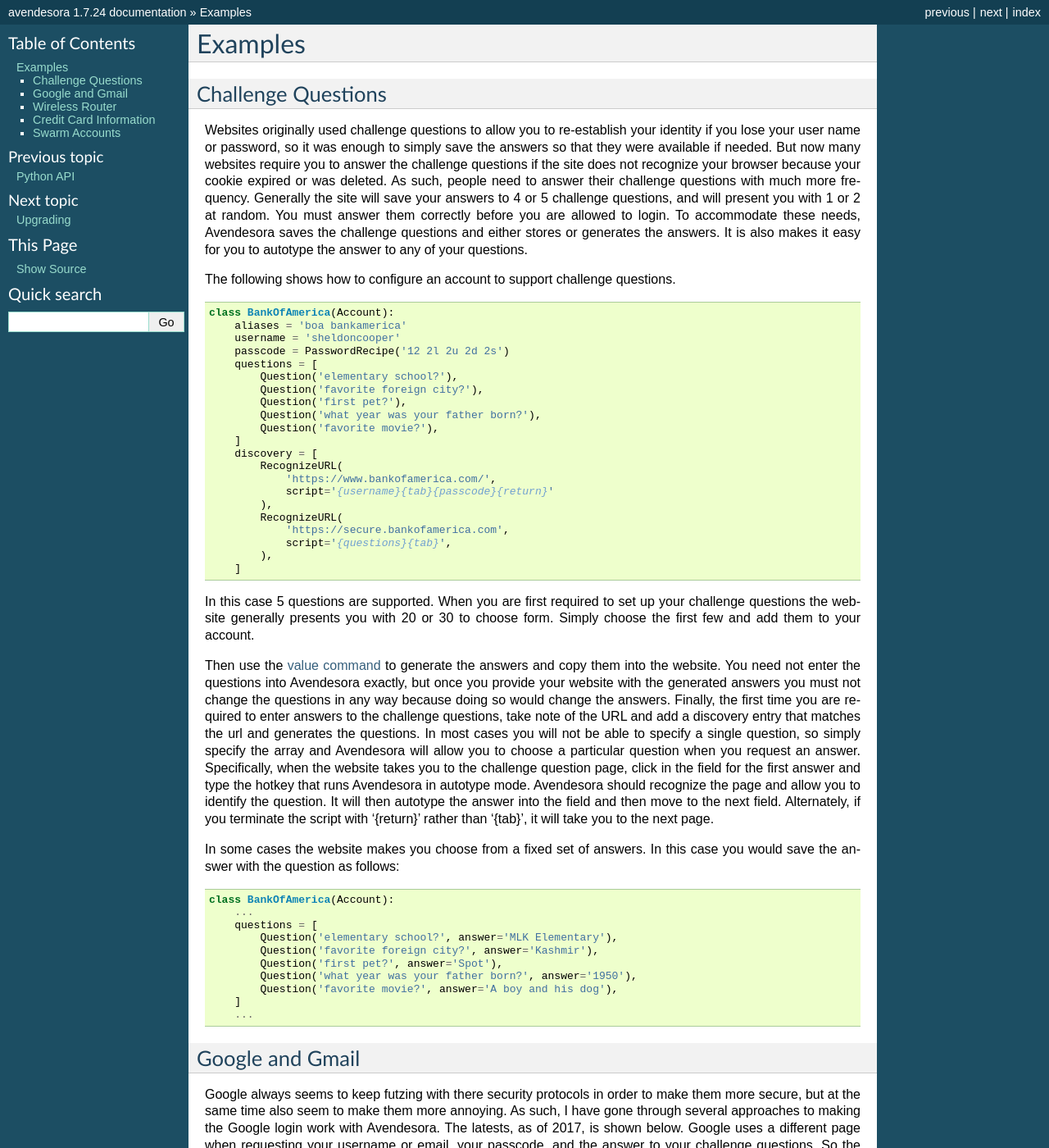
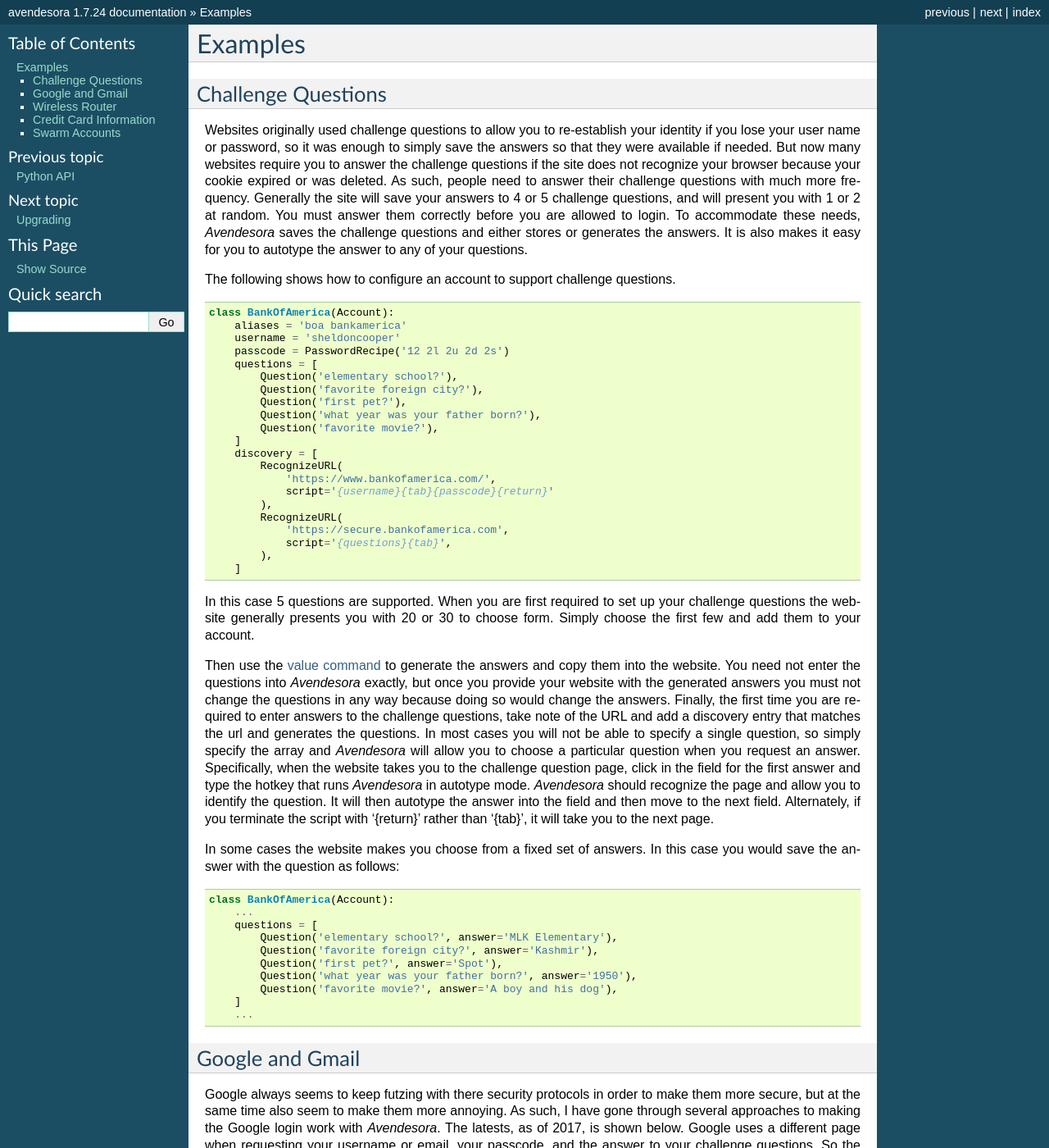
Before and after one commit to KenKundert/avendesora, a Sphinx documentation site: the page built from doc/examples.rst, in a window 1280 px wide and 1400 px high. Shown: the whole window at 82% size. Built offline with Sphinx 7.4.7, drawn with Linux system fonts in a browser that asks for light colours; some of the changed text lies outside the part shown.

Commit message:
Refine the documentation.

```diff
--- a/doc/api.rst
+++ b/doc/api.rst
@@ -27,7 +27,11 @@ relatively high-level interface as shown in this example:
         e.terminate()
 
     try:
-        curl = Run(f'curl --user {username!s}:{passcode!s} {url!s}', 'sOEW0')
+        curl = Run(
+            f'curl -K - {url!s}',
+            stdin = f'user="{username!s}:{passcode!s}"',
+            modes='sOEW0'
+        )
         Path(f'{name!s}.ofx').write_text(curl.stdout)
     except OSError as e:
         fatal(os_error(e))
--- a/doc/examples.rst
+++ b/doc/examples.rst
@@ -17,8 +17,8 @@ browser because your cookie expired or was deleted. As such, people need to
 answer their challenge questions with much more frequency. Generally the site
 will save your answers to 4 or 5 challenge questions, and will present you with
 1 or 2 at random. You must answer them correctly before you are allowed to
-login.  To accommodate these needs, Avendesora saves the challenge questions and
-either stores or generates the answers. It is also makes it easy for you to
+login.  To accommodate these needs, *Avendesora* saves the challenge questions
+and either stores or generates the answers. It is also makes it easy for you to
 autotype the answer to any of your questions.
 
 The following shows how to configure an account to support challenge questions.
@@ -52,18 +52,18 @@ your challenge questions the website generally presents you with 20 or 30 to
 choose form.  Simply choose the first few and add them to your account.
 
 Then use the :ref:`value command <value command>` to generate the answers and
-copy them into the website.  You need not enter the questions into Avendesora
+copy them into the website.  You need not enter the questions into *Avendesora*
 exactly, but once you provide your website with the generated answers you must
 not change the questions in any way because doing so would change the answers.
 Finally, the first time you are required to enter answers to the challenge
 questions, take note of the URL and add a discovery entry that matches the url
 and generates the questions. In most cases you will not be able to specify
-a single question, so simply specify the array and Avendesora will allow you to
-choose a particular question when you request an answer. Specifically, when the
-website takes you to the challenge question page, click in the field for the
-first answer and type the hotkey that runs Avendesora in autotype mode.
-Avendesora should recognize the page and allow you to identify the question. It
-will then autotype the answer into the field and then move to the next field.
+a single question, so simply specify the array and *Avendesora* will allow you
+to choose a particular question when you request an answer. Specifically, when
+the website takes you to the challenge question page, click in the field for the
+first answer and type the hotkey that runs *Avendesora* in autotype mode.
+*Avendesora* should recognize the page and allow you to identify the question.
+It will then autotype the answer into the field and then move to the next field.
 Alternately, if you terminate the script with '{return}' rather than '{tab}', it
 will take you to the next page.
 
@@ -94,9 +94,9 @@ Google and Gmail
 Google always seems to keep futzing with there security protocols in order to
 make them more secure, but at the same time also seem to make them more
 annoying. As such, I have gone through several approaches to making the Google
-login work with Avendesora. The latests, as of 2017, is shown below. Google uses
-a different page when requesting your username or email, your passcode, and the
-answer to your challenge questions. So the current approach is to simply
+login work with *Avendesora*. The latests, as of 2017, is shown below. Google
+uses a different page when requesting your username or email, your passcode, and
+the answer to your challenge questions. So the current approach is to simply
 recognize each of those pages individually.  You can use something like this for
 your Gmail/Google account entry:
 
@@ -194,14 +194,15 @@ resulting in the release of credit card information.  So all careful denizens of
 the web are reluctant to let the websites keep their information. This results
 in you being forced into the tedious task of re-entering this information.
 
-Avendesora can help with this. If you have a website that you find yourself
+*Avendesora* can help with this. If you have a website that you find yourself
 entering credit card information into routinely, then you can use the account
-discovery and autotype features of Avendesora to enter the information for you.
+discovery and autotype features of *Avendesora* to enter the information for
+you.
 
 For example, imagine that you have a Citibank credit card that you use routinely
-on the Costco website.  You can configure Avendesora to automatically enter your
-credit card information into the Costco site with by adding an account discovery
-entry to your Citibank account as follows:
+on the Costco website.  You can configure *Avendesora* to automatically enter
+your credit card information into the Costco site with by adding an account
+discovery entry to your Citibank account as follows:
 
 .. code-block:: python
 
@@ -233,7 +234,7 @@ entry to your Citibank account as follows:
             ),
         ]
 
-This represents a relatively standard Avendesora description of an account.
+This represents a relatively standard *Avendesora* description of an account.
 Notice that it contains the credit card number (*account*), the expiration date
 (*expriration*) and the CVV number (*cvv*). This is raw information the autotype
 script will pull from. The credit card and the CVV values are sensitive
@@ -257,7 +258,7 @@ Javascript helpers to interpret the fields. These helpers are intended to give
 you immediate feedback if you typed something incorrectly, but they are slow and
 can get confused if you type too fast. As is, the first one or two fields would
 be entered properly, but the rest would be empty because they were entered by
-Avendesora before the page was ready for them. To address this issue, you can
+*Avendesora* before the page was ready for them. To address this issue, you can
 put delays in the script::
 
     {account}{tab}{sleep 0.5}{expiration}{tab}{sleep 0.5}{cvv}{tab}{sleep 0.5}Herbie Thudpucker{return},
@@ -294,6 +295,28 @@ to the Costco script.
                 name='card holder information'
             ),
         ]
+
+This approach requires that you anticipate those sites into which you well enter
+the credit card information.  Alternatively, you add a script to your credit
+card account that outputs the credit card information, and then run *Avendesora*
+in such a way that the credit card information into the webpage. To do this
+requires two things. First, add a script to the account that combines and
+outputs the credit card information. For example:
+
+.. code-block:: python
+
+        ccn = Script('{account}{tab}{cvv}{tab}')
+
+In this case the amount of information is limited to increase the chance that
+the result will be compatible with a large number of websites.  Then run
+*Avendesora* from the window manager::
+
+    Alt-F2 avendesora citi ccn
+
+Here, Alt-F2 is the hot key Gnome uses to execute a command. This causes
+*Avendesora* to run the *ccn* script. Since *Avendesora* running from the window
+manager does not have access to a TTY, it will instead mimic the keyboard to
+autotype the credit card information, will go to the active window.
 
 
 .. index::
```
